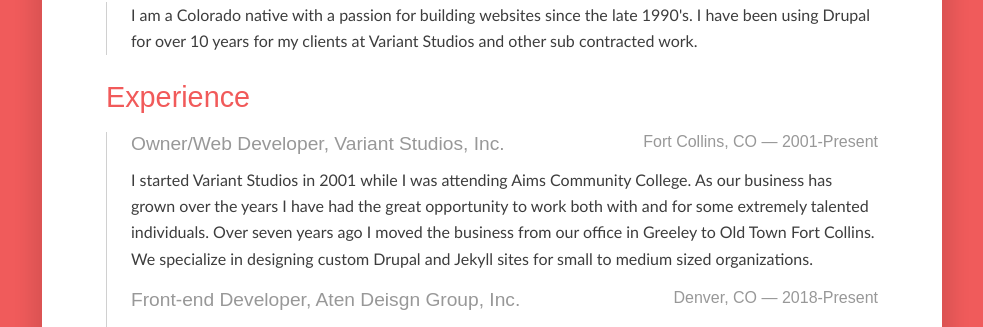
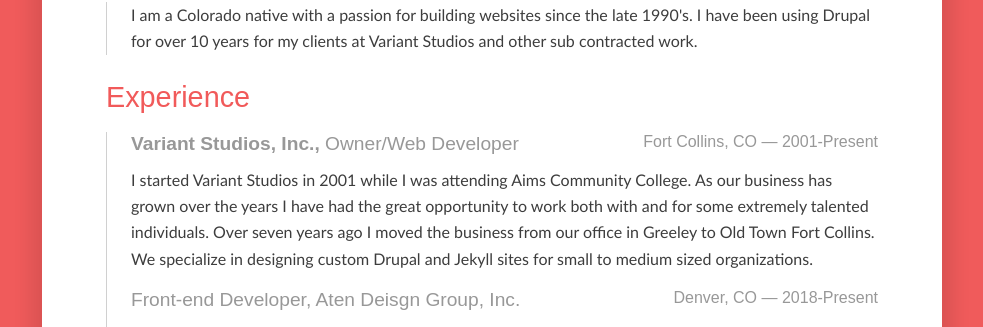
Before and after one commit to brentrobbins/brentrobbins.net, a Jekyll site: the page built from index.html, in a window 1280 px wide. Shown: the part 263-590 px from the top of the page, without its empty margins (148-1131 px from the left). Built offline with Jekyll 4.4.1, drawn with Linux system fonts in a browser that asks for light colours; cached includes are drawn as plain includes; some web fonts are replaced.

```diff
--- a/_layouts/front.html
+++ b/_layouts/front.html
@@ -44,7 +44,7 @@ body_class: front
 
     <h3 class="editable">Experience</h3>
     <section class="editable">
-        <h4>Owner/Web Developer, Variant Studios, Inc.
+        <h4><strong>Variant Studios, Inc.,</strong> Owner/Web Developer
             <span class="small">Fort Collins, CO — 2001-Present</span>
         </h4>
         <p>I started Variant Studios in 2001 while I was attending Aims Community College. As our business has grown over the years I have had the great opportunity to work both with and for some extremely talented individuals. Over seven years ago I
```
